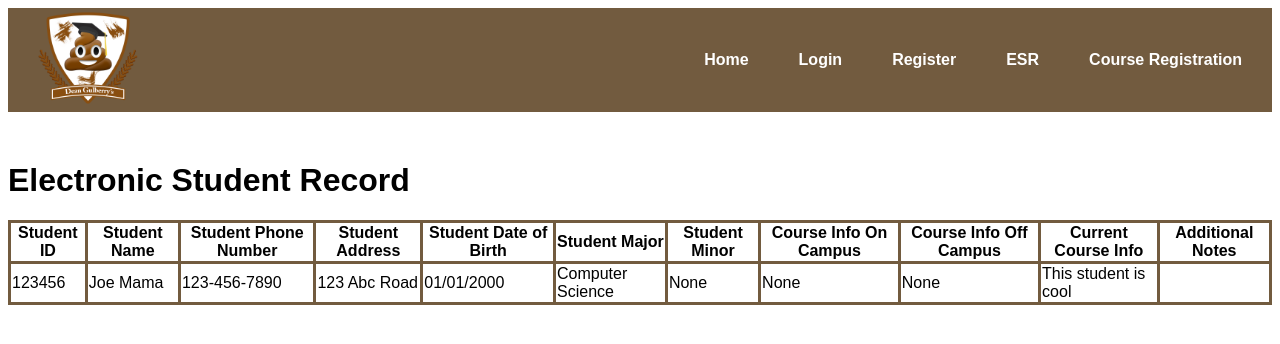
After one commit to mostidum/dean-gulberrys, a PHP site: page /electronic-student-record.html in a window 1280 px wide. The commit adds this page. Shown: the top 344 px of the page. Run offline with PHP 8.4, Linux system fonts and the light colour scheme.

Commit message:
Add ESR, Course Reg, Student Reg

```diff
--- a/css/styles.css
+++ b/css/styles.css
@@ -21,6 +21,15 @@ input::-webkit-inner-spin-button {
 }
 /* USED TO REMOVE ARROWS FROM INPUT FIELD - END */
 
+a {
+    color: #725b3f;
+    font-weight: 700;
+}
+a:hover {
+    color: white;
+    font-weight: 700;
+}
+
 .navbar {
     display: flex;
     justify-content: space-between;
@@ -31,6 +40,10 @@ input::-webkit-inner-spin-button {
     padding-right: 30px;
     background-color: #725b3f;
     margin-bottom: 50px;
+}
+
+.navbar a:hover{
+    color: #d7c29b;
 }
 
 .navbar .links {
@@ -82,3 +95,19 @@ button {
     border: 0;
     cursor: pointer;
 }
+
+button {
+    color: white;
+    background-color: #725b3f;
+    padding: .5em;
+    border: 0;
+    cursor: pointer;
+}
+button:hover{
+    background-color: #d7c29b;
+}
+
+table, th, td {
+    border-collapse: collapse;
+    border: 3px solid #725b3f;
+}
--- /dev/null
+++ b/electronic-student-record.html
@@ -0,0 +1,55 @@
+<!DOCTYPE html>
+<html lang="en">
+<head>
+    <meta charset="UTF-8">
+    <meta http-equiv="X-UA-Compatible" content="IE=edge">
+    <meta name="viewport" content="width=device-width, initial-scale=1.0">
+    <title>Electronic Student Record</title>
+    <link rel="stylesheet" href="css/styles.css">
+</head>
+<body>
+    <!-- Navigation Bar starts here -->
+    <div class="navbar">
+        <div class="logo">
+            <a href="index.html"><img src="assets/universitySeal.png"></a>
+        </div>
+        <div class="links">
+            <a class="nav-links" href="index.html">Home</a>
+            <a class="nav-links" href="login.html">Login</a>
+            <a class="nav-links" href="student-registration.html">Register</a>
+            <a class="nav-links" href="electronic-student-record.html">ESR</a>
+            <a class="nav-links" href="course-registration.html">Course Registration</a>
+        </div>
+    </div>
+    <!-- Navigation Bar ends here -->
+
+    <h1>Electronic Student Record</h1>
+    <table>
+        <tr>
+            <th>Student ID</th>
+            <th>Student Name</th>
+            <th>Student Phone Number</th>
+            <th>Student Address</th>
+            <th>Student Date of Birth</th>
+            <th>Student Major</th>
+            <th>Student Minor</th>
+            <th>Course Info On Campus</th>
+            <th>Course Info Off Campus</th>
+            <th>Current Course Info</th>
+            <th>Additional Notes</th>
+        </tr>
+        <tr>
+            <td>123456</td>
+            <td>Joe Mama</td>
+            <td>123-456-7890</td>
+            <td>123 Abc Road</td>
+            <td>01/01/2000</td>
+            <td>Computer Science</td>
+            <td>None</td>
+            <td>None</td>
+            <td>None</td>
+            <td>This student is cool</td>
+        </tr>
+    </table>
+</body>
+</html>
--- a/index.html
+++ b/index.html
@@ -17,9 +17,12 @@
             <a class="nav-links" href="index.html">Home</a>
             <a class="nav-links" href="login.html">Login</a>
             <a class="nav-links" href="student-registration.html">Register</a>
+            <a class="nav-links" href="electronic-student-record.html">ESR</a>
+            <a class="nav-links" href="course-registration.html">Course Registration</a>
         </div>
     </div>
     <!-- Navigation Bar ends here -->
+
     <h1> Home page under construction</h1>
 </body>
 </html>
--- a/login.html
+++ b/login.html
@@ -17,6 +17,8 @@
             <a class="nav-links" href="index.html">Home</a>
             <a class="nav-links" href="login.html">Login</a>
             <a class="nav-links" href="student-registration.html">Register</a>
+            <a class="nav-links" href="electronic-student-record.html">ESR</a>
+            <a class="nav-links" href="course-registration.html">Course Registration</a>
         </div>
     </div>
     <!-- Navigation Bar ends here -->
@@ -25,6 +27,7 @@
     <div class="login-container">
         <div class="login-form">
             <h2>Login Here</h2>
+            <p>Don't have an account? <a href="student-registration.html">Register</a></p>
             <form action="index.html">
                 <label for="student-id">Student ID:</label><br>
                 <input type="number" id="student-id" name="fstudent-id"><br>
--- a/student-registration.html
+++ b/student-registration.html
@@ -17,15 +17,17 @@
         <a class="nav-links" href="index.html">Home</a>
         <a class="nav-links" href="login.html">Login</a>
         <a class="nav-links" href="student-registration.html">Register</a>
+        <a class="nav-links" href="electronic-student-record.html">ESR</a>
+        <a class="nav-links" href="course-registration.html">Course Registration</a>
     </div>
 </div>
 <!-- Navigation Bar ends here -->
 
     <body>
-
         <div class="login-container">
             <div class="login-form">
                 <h1> Register a new student account</h1>
+                <p>Already have an account? <a href="login.html">Log in</a></p>
                 <form action="index.html">
                     <label for="username">Username:</label><br>
                     <input type="text" id="username"><br>
```
Also changed, not shown: course-registration.html (added, +50 -0 lines).
